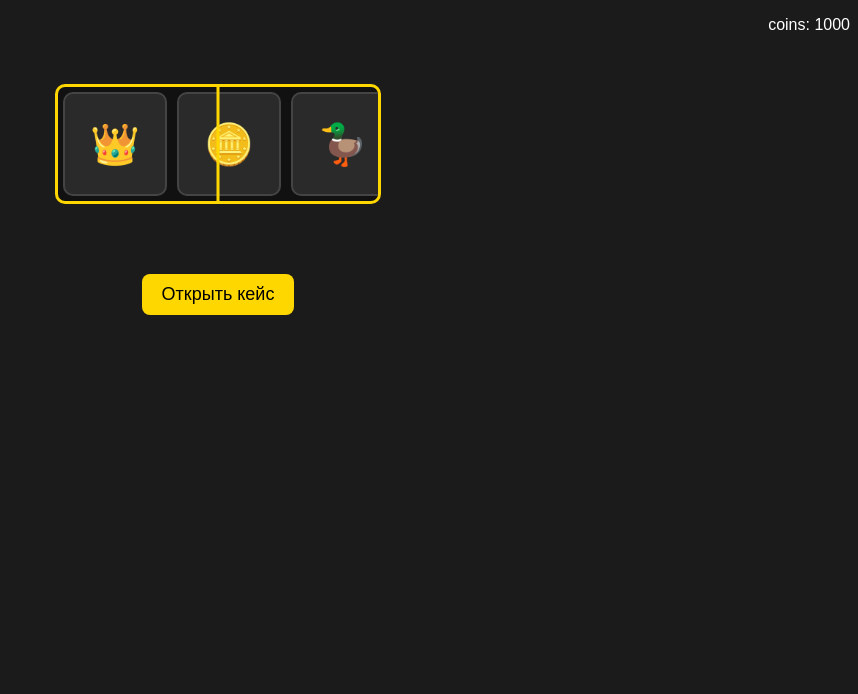
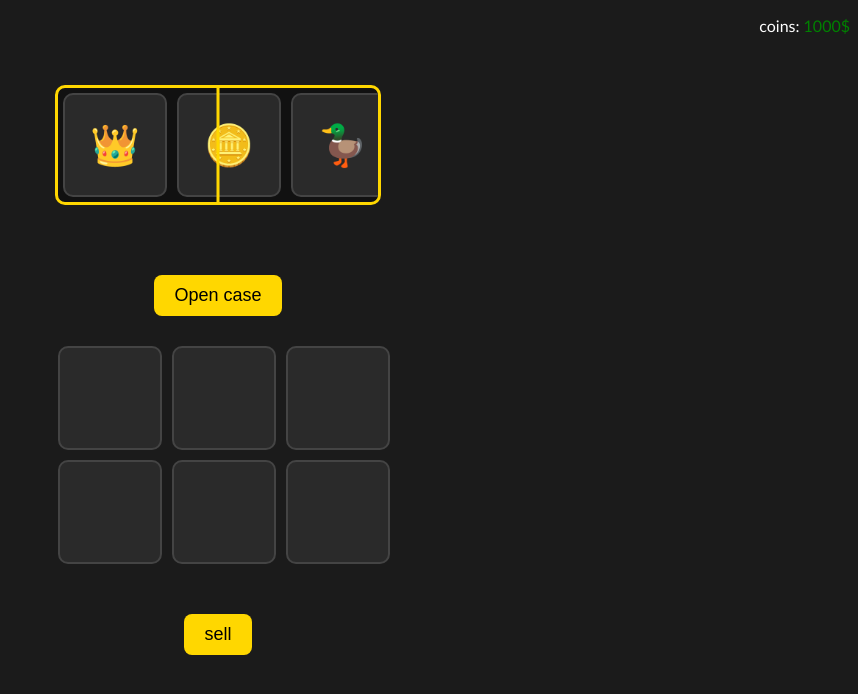
Before and after one commit to konstantinvilkovskis-crypto/Gambling, a plain HTML site: page index.html in a window 1280 px wide. Shown: the whole page, without its empty margins (422-1280 px from the left). Drawn offline with Linux system fonts and the light colour scheme.

Commit message:
second main

```diff
--- a/index.html
+++ b/index.html
@@ -8,15 +8,25 @@
 </head>
 <body>
     <header>
-      <p id="coinsBlock">coins: <span id="coins">1000</span></p>
+      <p id="coinsBlock">coins: <span id="coins">1000</span><span id="coins2">$</span></p>
   <div id="case">
     <div id="items"></div>
 </div>
 
-<button id="spinBtn">Открыть кейс</button>
+<button id="spinBtn">Open case</button>
 
 
 <div id="result"></div>
+<div id="backgInv">
+    <div class = 'invCell'></div>
+    <div class = 'invCell'></div>
+    <div class = 'invCell'></div>
+    <div class = 'invCell'></div>
+    <div class = 'invCell'></div>
+    <div class = 'invCell'></div>
+</div>
+
+<button id="sell">sell</button>
  <script src="index.js"></script>
 </body>
 </html>
--- a/index.js
+++ b/index.js
@@ -2,6 +2,7 @@ let itemsContainer = document.getElementById("items")
 let spinBtn = document.getElementById("spinBtn")
 let result = document.getElementById("result")
 let coins = document.getElementById("coins")
+let cell = document.querySelector('.invCell')
 let coinsInlet = 1000
 
 let items = [
@@ -39,8 +40,45 @@ for(let i = 0; i < 30; i++){
         coinsInlet -= 100
         coins.textContent = coinsInlet
 
+         cells = document.querySelectorAll(".invCell")
+
+         let selectedItem = itemsContainer.children[randomIndex].textContent
+result.textContent = "You got: " + selectedItem
+
+        addToInventory(selectedItem)
+        function addToInventory(item){
+
+            for(let i = 0; i < cells.length; i++){
+
+                if(cells[i].textContent === ""){
+                    cells[i].textContent = item
+                    return
+                }
+
+            }
+
+            alert("Inventory full!")
+        }
+
     } else {
         alert('not enough currency!')
     }
 
 })
+
+sell.addEventListener('click', function(){
+
+    for(let i = cells.length - 1; i >= 0; i--){
+
+        if(cells[i].textContent !== ""){
+            cells[i].textContent = ""
+            coinsInlet += 100
+            coins.textContent = coinsInlet
+            return
+        }
+
+    }
+
+    alert("Нет предметов!")
+
+})
--- a/style.css
+++ b/style.css
@@ -85,3 +85,40 @@ body{
 #coinsBlock{
     text-align: end;
 }
+#backgInv{
+    width: 320px;
+    margin: 30px auto;
+    display: grid;
+    grid-template-columns: repeat(3, 1fr);
+    gap: 10px;
+}
+
+.invCell{
+    width: 100px;
+    height: 100px;
+    background: #2a2a2a;
+    border: 2px solid #444;
+    border-radius: 10px;
+
+    display: flex;
+    align-items: center;
+    justify-content: center;
+
+    font-size: 30px;
+}
+#sell{
+     margin-top: 20px;
+    padding: 10px 20px;
+    font-size: 18px;
+    background: gold;
+    border: none;
+    border-radius: 8px;
+    cursor: pointer;
+    transition: 0.2s;
+}
+#coinsBlock{
+    font-family: 'Gill Sans', 'Gill Sans MT', Calibri, 'Trebuchet MS', sans-serif;
+}
+#coins, #coins2{
+    color:green
+}
```
